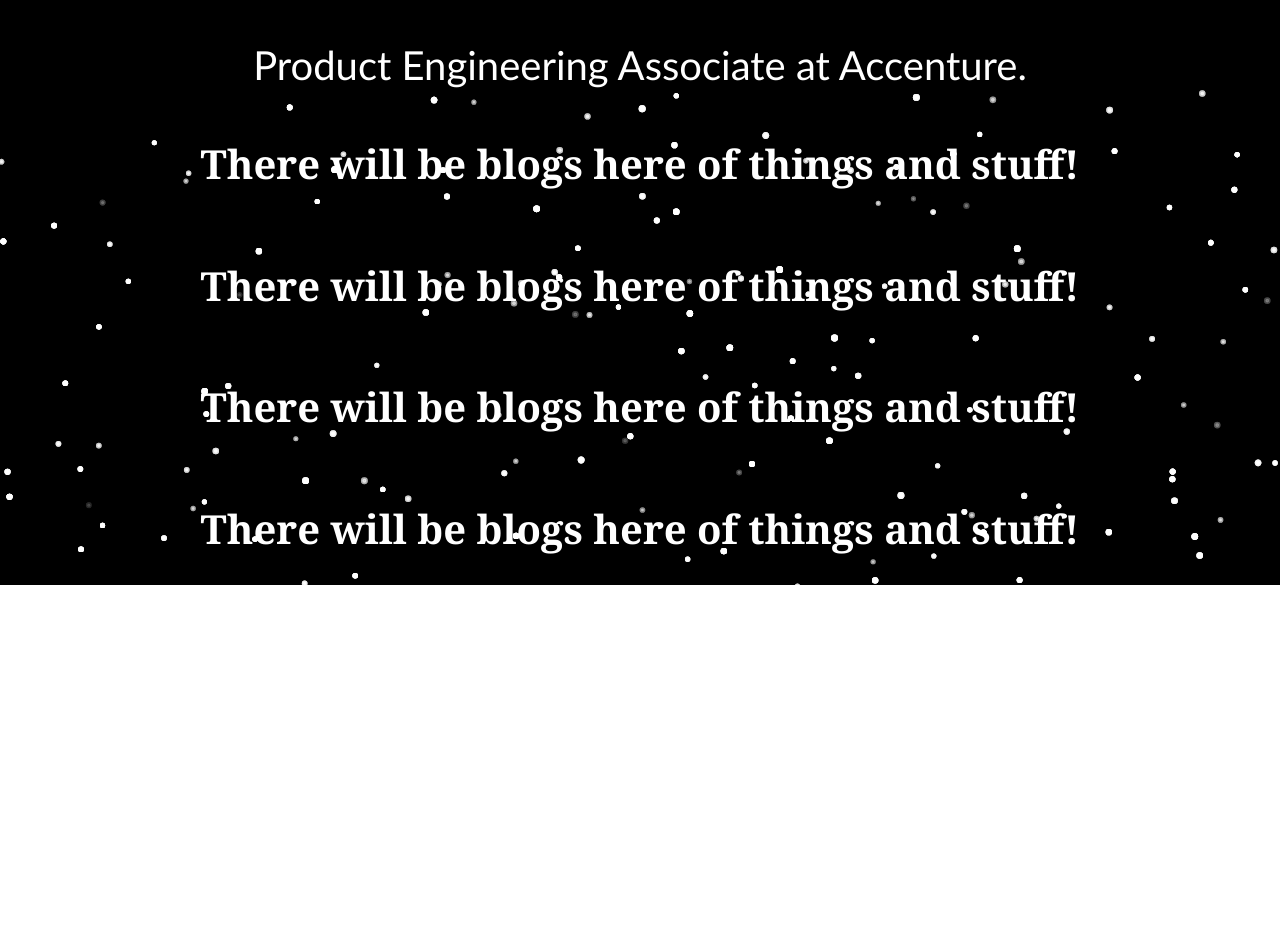
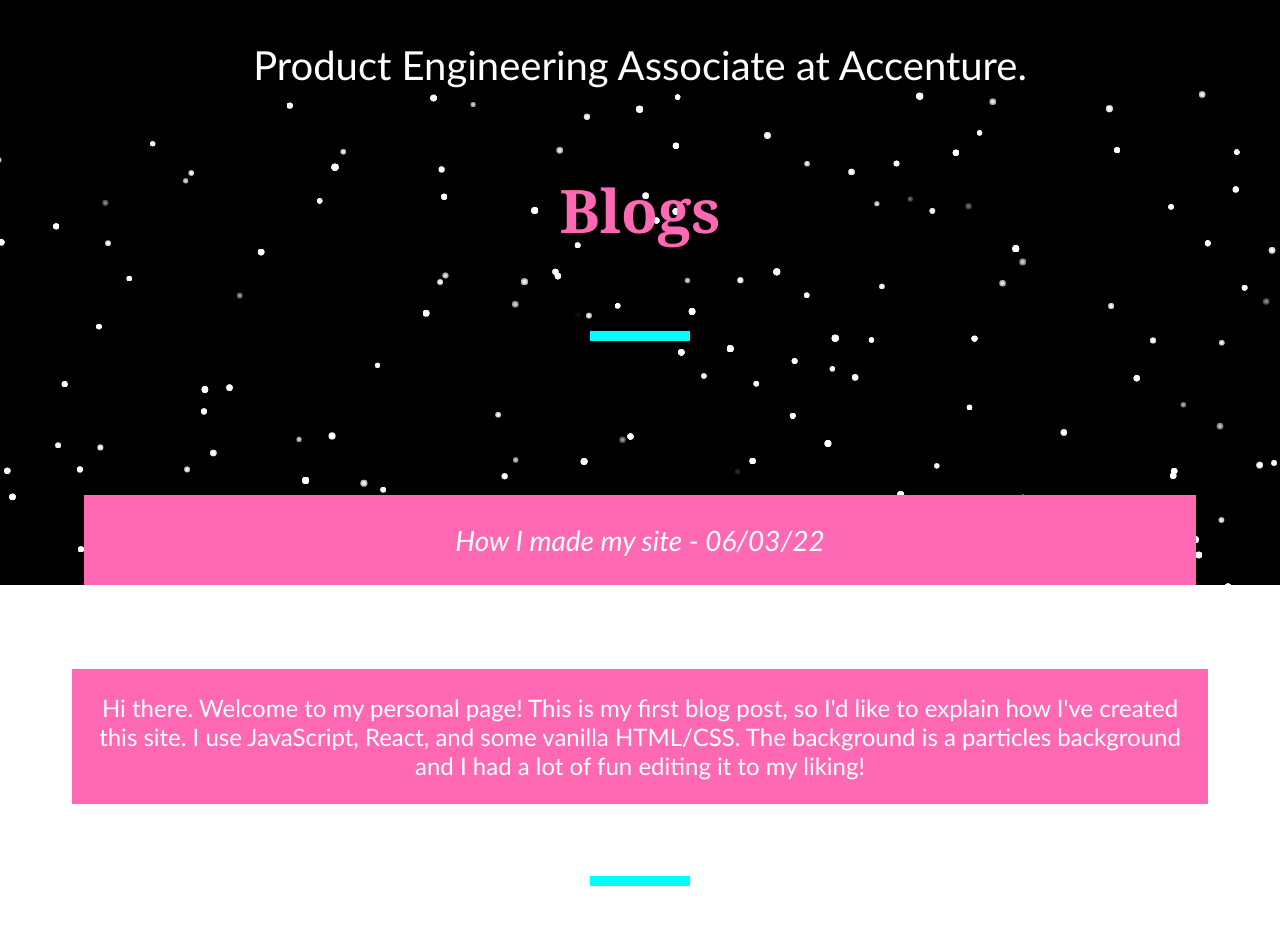
Before and after one commit to christinareanna/christinareanna.github.io, a React (Create React App) app: page /#/blogs in a window 1280 px wide. Shown: the part 215-1140 px from the top of the page. Built offline with nearby package versions, Linux system fonts and the light colour scheme.

Commit message:
styling to pages

```diff
--- a/src/App.css
+++ b/src/App.css
@@ -31,11 +31,69 @@
   }
 }
 
-h1 {
+.title {
+  font-size: 28px;
+  font-family: 'Gill Sans', 'Gill Sans MT', Calibri, 'Trebuchet MS', sans-serif;
   color: white;
+  width: auto;
+  text-align: center;
+  padding: 1em;
+  margin: 3em;
+  background-color: hotpink;
+}
+
+.about-me {
+  background-color: hotpink;
+  padding: 3em;
+  margin: 3em;
+}
+
+.blog-container {
+  width: 100%;
+  text-align: center;
+  justify-content: center;
+  padding: 3em 0;
+}
+
+.blog-title {
+  font-size: 28px;
+  font-family: 'Gill Sans', 'Gill Sans MT', Calibri, 'Trebuchet MS', sans-serif;
+  color: white;
+  width: auto;
+  text-align: center;
+  padding: 1em;
+  background-color: hotpink;
+  margin: 3em;
+}
+
+.blog {
+  font-size: 24px;
+  font-family: 'Gill Sans', 'Gill Sans MT', Calibri, 'Trebuchet MS', sans-serif;
+  color: white;
+  width: auto;
+  text-align: center;
+  padding: 1em;
+  background-color: hotpink;
+  margin: 3em;
+}
+
+.home {
+  color: hotpink;
+  font-size: 3em;
   padding: 20px;
 }
 
+.contact {
+  color: hotpink;
+  font-size: 3em;
+  padding: 20px;
+}
+
+.blogs {
+  color: hotpink;
+  font-size: 3em;
+  padding: 20px;
+}
 
 hr {
   width: 100px;
@@ -127,7 +185,7 @@ hr {
 }
 
 
-/* @media screen and (max-width: 320px) {
+@media screen and (max-width: 320px) {
 
   .foreground {
     width: 100%;
@@ -148,7 +206,7 @@ hr {
   .icon {
     width: 200px;
   }
-} */
+}
 
 /* @media screen and (max-width: 375px) {
 
--- a/src/components/ContactForm.css
+++ b/src/components/ContactForm.css
@@ -14,9 +14,10 @@ Form {
     text-align: center;
     justify-content: center;
     border-radius: 10px;
-    padding: 0px;
+    padding: 5em 0;
     margin: 0px;
 }
+
 
 input {
     justify-content: center;
@@ -34,8 +35,8 @@ input {
 
 input::placeholder {
     font-size: 20px;
-    color: white;
-    width: 50%;
+    color: grey;
+    width: 100%;
     padding: 5px 0;
 }
 
@@ -53,7 +54,7 @@ textarea {
 
 textarea::placeholder {
     font-size: 20px;
-    color: white;
+    color: grey;
     width: auto;
     padding: 40px 5px;
     height: auto;
@@ -62,12 +63,11 @@ textarea::placeholder {
 /* CSS */
 .button {
     appearance: button;
-    background-color: transparent;
-    background-image: linear-gradient(to bottom, #fff, #f8eedb);
-    border: 0 solid #e5e7eb;
+    background-color: black;
+    border: 1 solid hotpink;
     border-radius: .5rem;
     box-sizing: border-box;
-    color: #482307;
+    color: white;
     column-gap: 1rem;
     cursor: pointer;
     /* display: flex; */
@@ -77,7 +77,7 @@ textarea::placeholder {
     line-height: 24px;
     margin: 5px 5px;
     outline: 2px solid transparent;
-    padding: 0.5rem;
+    padding: 1em;
     text-align: center;
     text-transform: none;
     transition: all .1s cubic-bezier(.4, 0, .2, 1);
--- a/src/components/ContactForm.js
+++ b/src/components/ContactForm.js
@@ -37,6 +37,7 @@ function ContactForm() {
 
     // this is ugly as fuck bitch what the fuck were you doing lol
     return (
+        <>
             <div className='contact-form'>
                 <form onSubmit={onSubmit}>
                     <input
@@ -46,7 +47,7 @@ function ContactForm() {
                         value={toSend.from_name}
                         onChange={handleChange}
                         required
-                    style={{height: "5em", backgroundColor: "black" }}
+                        style={{ height: "5em", backgroundColor: "black" }}
                     />
                     <br />
                     <input
@@ -76,13 +77,14 @@ function ContactForm() {
                         value={toSend.message}
                         onChange={handleChange}
                         required
-                    style={{  height: "5em", resize: "none", fontFamily: "calibri", backgroundColor: "black" }}
+                        style={{ height: "5em", resize: "none", fontFamily: "calibri", backgroundColor: "black" }}
                     />
                     <br />
                     <button className="button" onClick={refreshPage}>Reload</button>
                     <button className="button" type='submit' onClick={onSubmit}>Submit</button>
                 </form>
             </div>
+        </>
     )
 }
 export default ContactForm;
--- a/src/components/Sidebar/index.js
+++ b/src/components/Sidebar/index.js
@@ -38,7 +38,7 @@ const Sidebar = () => {
   function Menu() {
     return isSidebarShowing ? (
       <SidebarWrapper>
-        <SidebarMenu style={{ padding: "10em" }}>
+        <SidebarMenu>
           {/* <NavLogo to="/" onMouseDown={hide}>Christina Reanna</NavLogo> */}
           {/* <div onMouseDown={hide} onClick={() => window.location.replace("/#about")}>
             <span>Go to about</span>
--- a/src/pages/Blogs.js
+++ b/src/pages/Blogs.js
@@ -1,26 +1,23 @@
 import React from 'react';
 import Sidebar from '../components/Sidebar';
 
-const Blogs = ({isOpen, toggle}) => {
+const Blogs = ({ isOpen, toggle }) => {
     return (
         <>
             <div className='sidebar'>
                 <Sidebar isopen={isOpen} toggle={toggle} />
             </div>
-            <h1 style={{ color: "white" }}>There will be blogs here of things and stuff!</h1>
-            <h1 style={{ color: "white" }}>There will be blogs here of things and stuff!</h1>
-            <h1 style={{ color: "white" }}>There will be blogs here of things and stuff!</h1>
-            <h1 style={{ color: "white" }}>There will be blogs here of things and stuff!</h1>
-            <h1 style={{ color: "white" }}>There will be blogs here of things and stuff!</h1>
-            <h1 style={{ color: "white" }}>There will be blogs here of things and stuff!</h1>
-            <h1 style={{ color: "white" }}>There will be blogs here of things and stuff!</h1>
-
-            <h1 style={{ color: "white" }}>There will be blogs here of things and stuff!</h1>
-            <h1 style={{ color: "white" }}>There will be blogs here of things and stuff!</h1>
-            <h1 style={{ color: "white" }}>There will be blogs here of things and stuff!</h1>
-            <h1 style={{ color: "white" }}>There will be blogs here of things and stuff!</h1>
-            <h1 style={{ color: "white" }}>There will be blogs here of things and stuff!</h1>
-            <h1 style={{ color: "white" }}>There will be blogs here of things and stuff!</h1>
+            <h3 className='blogs'>Blogs</h3>
+            <hr style={{ border: "none" }} />
+            <div className='blog-container'>
+                <p className='blog-title'><i>How I made my site - 06/03/22</i></p>
+                <p className='blog'>Hi there. Welcome to my personal page!
+                    This is my first blog post, so I'd like to explain how I've created this site.
+                    I use JavaScript, React, and some vanilla HTML/CSS.
+                    The background is a particles background and I had a lot of fun editing
+                    it to my liking! </p>
+                <hr style={{ border: "none" }} />
+            </div>
         </>
     );
 };
--- a/src/pages/Contact.js
+++ b/src/pages/Contact.js
@@ -1,13 +1,15 @@
 import React from "react";
 import ContactForm from "../components/ContactForm"
 import Sidebar from "../components/Sidebar";
-const Contact = ({isOpen, toggle}) => {
+const Contact = ({ isOpen, toggle }) => {
     return (
         <>
-        <div className='sidebar'>
+            <div className='sidebar'>
                 <Sidebar isopen={isOpen} toggle={toggle} />
             </div>
-        <ContactForm />
+            <h3 className="contact">Contact</h3>
+            <hr style={{ border: "none" }} />
+            <ContactForm />
         </>
     )
 
--- a/src/pages/Home.js
+++ b/src/pages/Home.js
@@ -2,6 +2,8 @@ import React, { useState } from 'react'
 import Navbar from '../components/Navbar'
 import Sidebar from '../components/Sidebar'
 import Layout from './Layout';
+import { AiOutlineGithub } from 'react-icons/ai'
+import { FaReact } from 'react-icons/fa';
 
 
 const Home = () => {
@@ -21,8 +23,12 @@ const Home = () => {
             <div className='sidebar'>
                 <Sidebar isopen={isOpen} toggle={toggle} />
             </div>
-            <h1>home stuff here</h1>
-            <hr style={{border: "none"}}/>
+            <h3 className='home'>About me</h3>
+            <hr style={{ border: "none" }} />
+            <p className='title'>Proficient in...</p>
+            <p className='about-me'>
+                <AiOutlineGithub size={30}/>
+                <FaReact size={30}/></p>
             {/* <Navbar toggle={toggle} /> */}
         </>
     )
```
Lines whose indentation alone changed are shown as unchanged.
